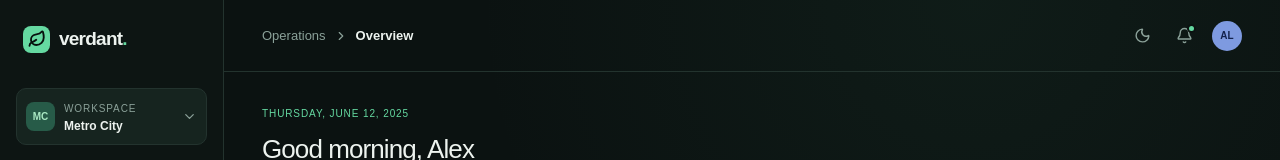
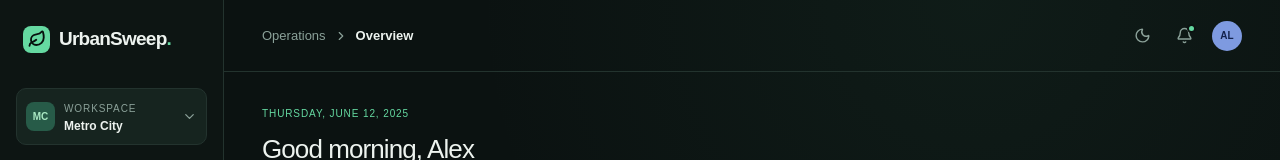
Before and after one commit to PhaseDev6/Automate-India, a Next.js app: page / in a window 1280 px wide. Shown: the top 160 px of the page. Built offline with nearby package versions, Linux system fonts and the light colour scheme.

Commit message:
Rename solution from Verdant to UrbanSweep

```diff
--- a/app/layout.tsx
+++ b/app/layout.tsx
@@ -5,7 +5,7 @@ import './globals.css'
 import { LayoutShell } from '../components/LayoutShell'
 
 export const metadata: Metadata = {
-  title: 'Verdant — Municipal Operations',
+  title: 'UrbanSweep — Municipal Operations',
   description: 'Real-time fleet and route operations for Metro City.',
   generator: 'v0.app',
   icons: {
--- a/components/Sidebar.tsx
+++ b/components/Sidebar.tsx
@@ -29,7 +29,7 @@ export function Sidebar() {
 
   return (
     <aside className="sidebar">
-      <div className="brand"><div className="brand-mark"><Leaf size={18} strokeWidth={2.5} /></div><span>verdant<span className="brand-dot">.</span></span></div>
+      <div className="brand"><div className="brand-mark"><Leaf size={18} strokeWidth={2.5} /></div><span>UrbanSweep<span className="brand-dot">.</span></span></div>
       <div className="workspace-switcher"><div className="workspace-avatar">MC</div><div><span className="eyebrow">Workspace</span><strong>Metro City</strong></div><ChevronDown size={15} /></div>
       <nav className="nav-list" aria-label="Primary navigation">
         <span className="nav-label">Operations</span>
--- a/components/Topbar.tsx
+++ b/components/Topbar.tsx
@@ -33,7 +33,7 @@ export function Topbar() {
 
   return (
     <header className="topbar">
-      <div className="mobile-brand"><div className="brand-mark"><Leaf size={16} /></div><span>verdant<span className="brand-dot">.</span></span></div>
+      <div className="mobile-brand"><div className="brand-mark"><Leaf size={16} /></div><span>UrbanSweep<span className="brand-dot">.</span></span></div>
       <div className="breadcrumb"><span>Operations</span><ChevronRight size={14} /><strong>{activeNav}</strong></div>
       <div className="top-actions">
         <button className="icon-button" aria-label="Toggle theme" onClick={toggleTheme}><Moon size={17} /></button>
```
